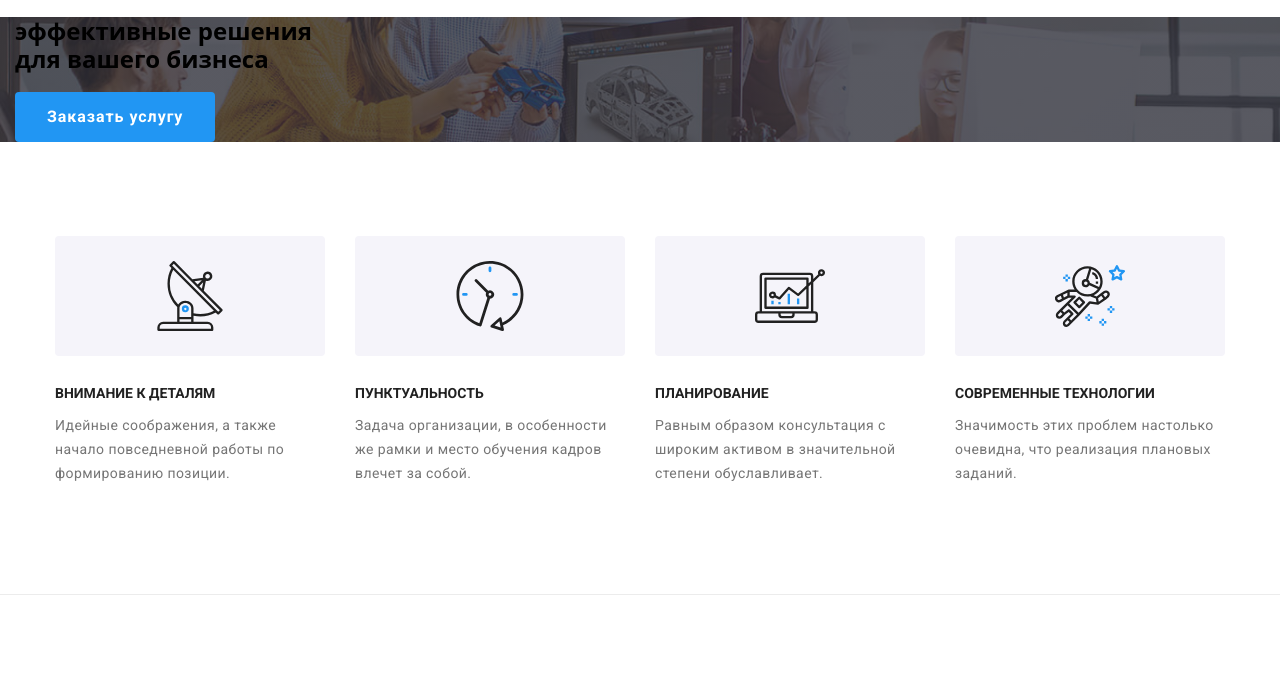
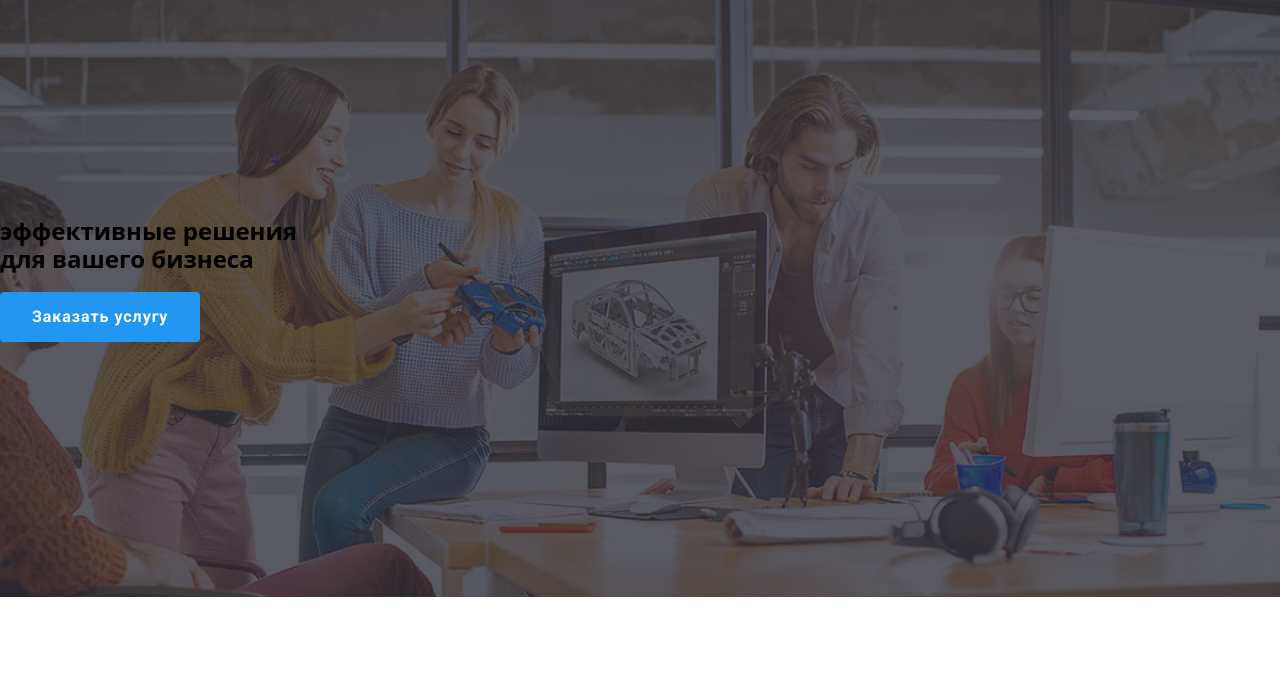
Before and after one commit to janehrytsenko/goit-markup-homework-08, a plain HTML site: page index.html in a window 1280 px wide. Shown: the part 83-769 px from the top of the page. Drawn offline with Linux system fonts and the light colour scheme.

Commit message:
Hero overlay done

```diff
--- a/sass/components/_hero-content.scss
+++ b/sass/components/_hero-content.scss
@@ -1,12 +1,12 @@
 .hero-content {
-  padding: 0px 15px;
-
   margin-left: auto;
   margin-right: auto;
+  max-width: 640px;
+  min-height: 400px;
   background-color: #757575;
   background-repeat: no-repeat;
   background-position: center;
-  background-size: ;
+  background-size: cover;
   background-image: linear-gradient(
       to right,
       rgba(47, 48, 58, 0.8),
@@ -23,6 +23,8 @@
       url("../images/hero/hero-mobile@2x.jpg");
   }
   @media screen and (min-width: 768px) {
+    max-width: 1024px;
+    min-height: 400px;
     background-image: linear-gradient(
         to right,
         rgba(47, 48, 58, 0.8),
@@ -39,6 +41,9 @@
       url("../images/hero/hero-tablet@2x.jpg");
   }
   @media screen and (min-width: 1200px) {
+    padding-top: 200px;
+    max-width: 1600px;
+    min-height: 600px;
     background-image: linear-gradient(
         to right,
         rgba(47, 48, 58, 0.8),
```
Also changed, not shown: css/main.css, css/main.min.css, 2 other files.
